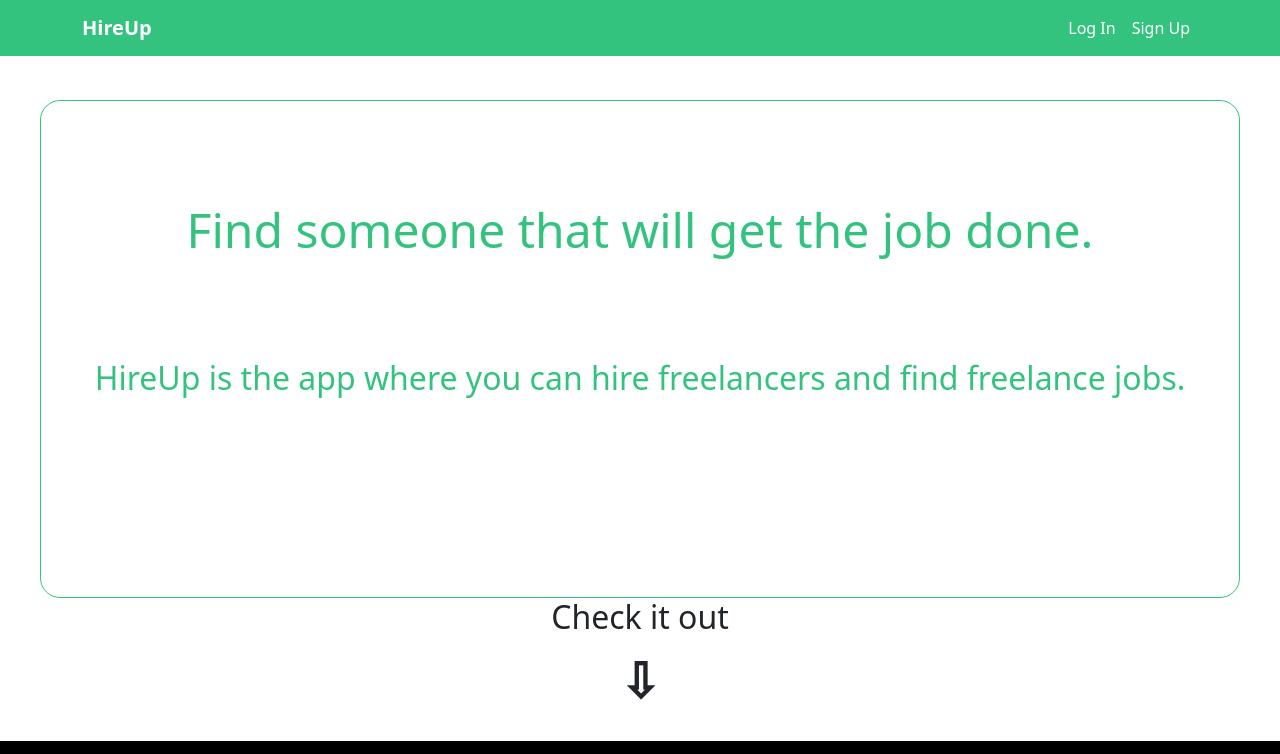
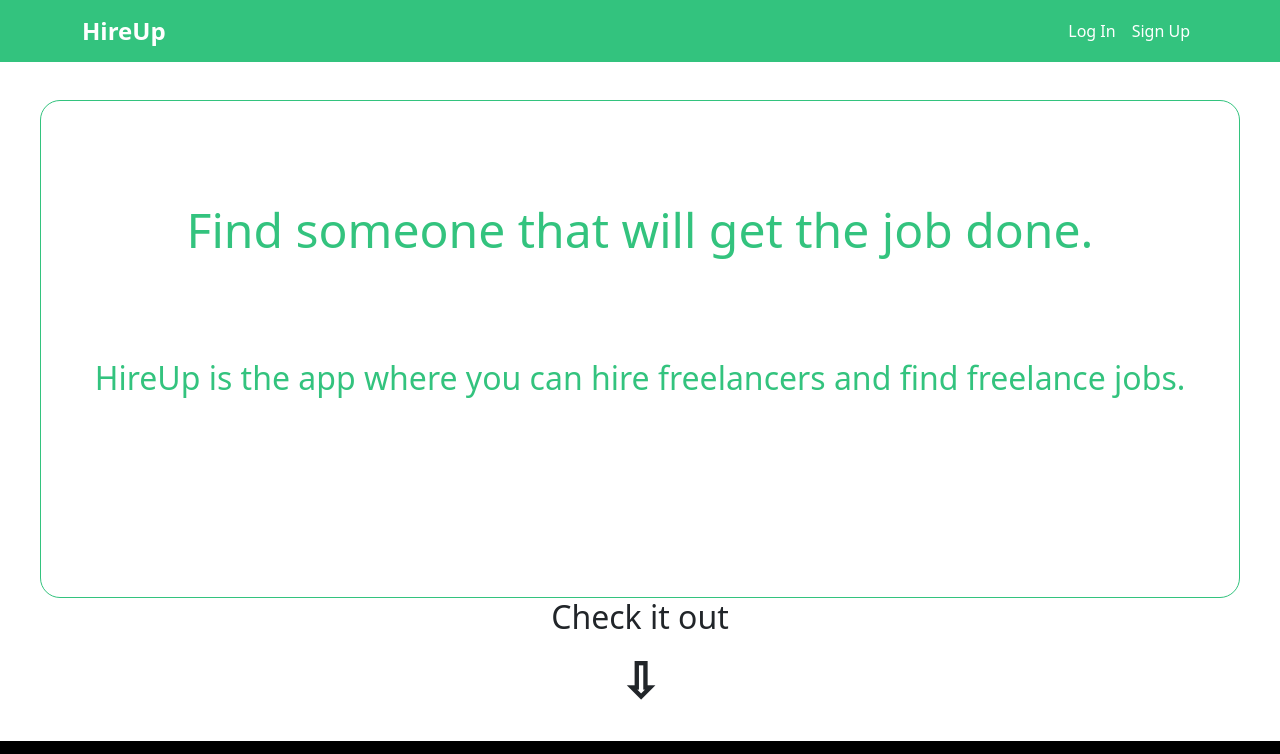
Before and after one commit to calineY/React-Laravel-LandingPage, a React (Create React App) app in the folder landing-page/: page / in a window 1280 px wide. Shown: the top 754 px of the page. Built offline with nearby package versions, Linux system fonts and the light colour scheme.

Commit message:
Edited logo

```diff
--- a/landing-page/src/index.css
+++ b/landing-page/src/index.css
@@ -21,6 +21,7 @@ form {
 }
 .logo {
 	font-weight: bold;
+	font-size: 1.5em !important;
 }
 img {
 	width: 420px;
```
